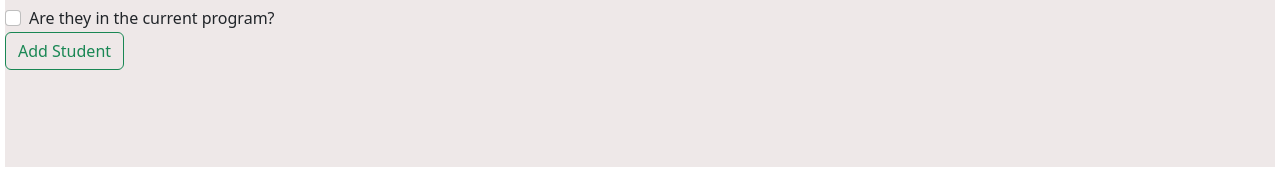
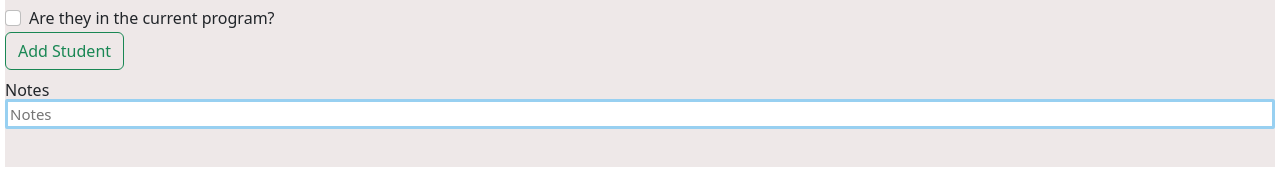
Before and after one commit to TanyaPina/contact-list, a React (Vite) app in the folder client/: page / in a window 1280 px wide. Shown: the part 638-807 px from the top of the page. Built offline with nearby package versions, Linux system fonts and the light colour scheme; no server answers.

Commit message:
added notes form field

```diff
--- a/client/src/components/CreateContact.jsx
+++ b/client/src/components/CreateContact.jsx
@@ -155,6 +155,17 @@ const CreateContact = ({ onSaveContact, editingContact, onUpdateContact }) => {
             <Button type="submit" variant="outline-success">{contact.id ? "Edit Student" : "Add Student"}</Button>
             {contact.id ? <Button type="button" variant="outline-warning" onClick={clearForm}>Cancel</Button> : null}
             </Form.Group>
+            <Form.Group>
+                <Form.Label>Notes</Form.Label>
+                <input
+                    type="text"
+                    id="add-user-notes"
+                    placeholder="Notes"
+                    required
+                    value={contact.notes}
+                    onChange={handleNotesChange}
+                />
+            </Form.Group>
     </Form>
 );
 };
```
